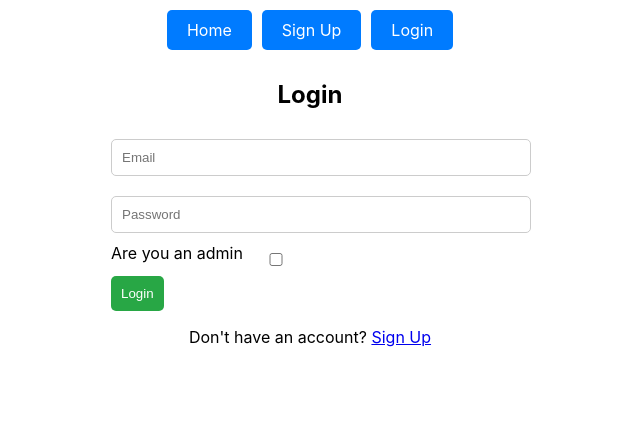
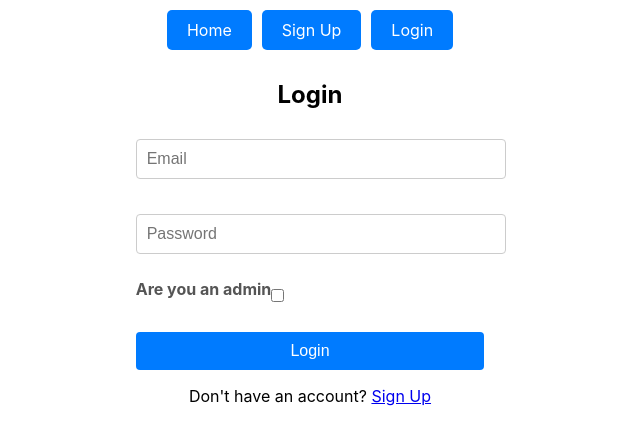
Before and after one commit to kevinqhpham/4353-Project, a React (Create React App) app: page /login in a window 1280 px wide. Shown: the top 444 px of the page, without its empty margins (330-970 px from the left). Built offline with nearby package versions, Linux system fonts and the light colour scheme.

Commit message:
Update profile.module.css

```diff
--- a/src/pages/profile.module.css
+++ b/src/pages/profile.module.css
@@ -1,26 +1,89 @@
-.container {
-    max-width: 600px;
-    margin: auto;
+.header {
+    background-color: #007bff;
+    color: white;
+    padding: 20px;
     text-align: center;
+    font-size: 1.5rem;
+    font-weight: bold;
+}
+
+.body {
+    max-width: 800px;
+    margin: 20px auto;
     padding: 20px;
+    background-color: #f9f9f9;
+    border-radius: 8px;
+    box-shadow: 0 4px 8px rgba(0, 0, 0, 0.1);
 }
 
 h1 {
     text-align: center;
+    color: #333;
+    margin-bottom: 20px;
 }
 
-.form-group {
-    margin-bottom: 15px;
+form {
+    display: flex;
+    flex-direction: column;
+    gap: 15px;
+}
+
+form label {
+    font-weight: bold;
+    margin-bottom: 5px;
+    color: #555;
+}
+
+form input,
+form select,
+form textarea {
+    width: 100%;
+    padding: 10px;
+    border: 1px solid #ccc;
+    border-radius: 4px;
+    font-size: 1rem;
+}
+
+form textarea {
+    resize: vertical;
+    min-height: 80px;
+}
+
+form select[multiple] {
+    height: auto;
+}
+
+.error {
+    color: red;
+    font-size: 0.9rem;
+    margin-top: 5px;
+}
+
+button[type="submit"] {
+    background-color: #007bff;
+    color: white;
+    padding: 10px 15px;
+    border: none;
+    border-radius: 4px;
+    font-size: 1rem;
+    cursor: pointer;
+    transition: background-color 0.3s;
+}
+
+button[type="submit"]:hover {
+    background-color: #0056b3;
 }
 
 .selected-dates {
     list-style: none;
     padding: 0;
+    margin: 10px 0;
 }
 
 .selected-dates li {
-    background: #f0f0f0;
-    padding: 8px;
-    margin: 5px;
-    border-radius: 5px;
+    background-color: #e9ecef;
+    padding: 5px 10px;
+    border-radius: 4px;
+    margin-bottom: 5px;
+    font-size: 0.9rem;
 }
```
